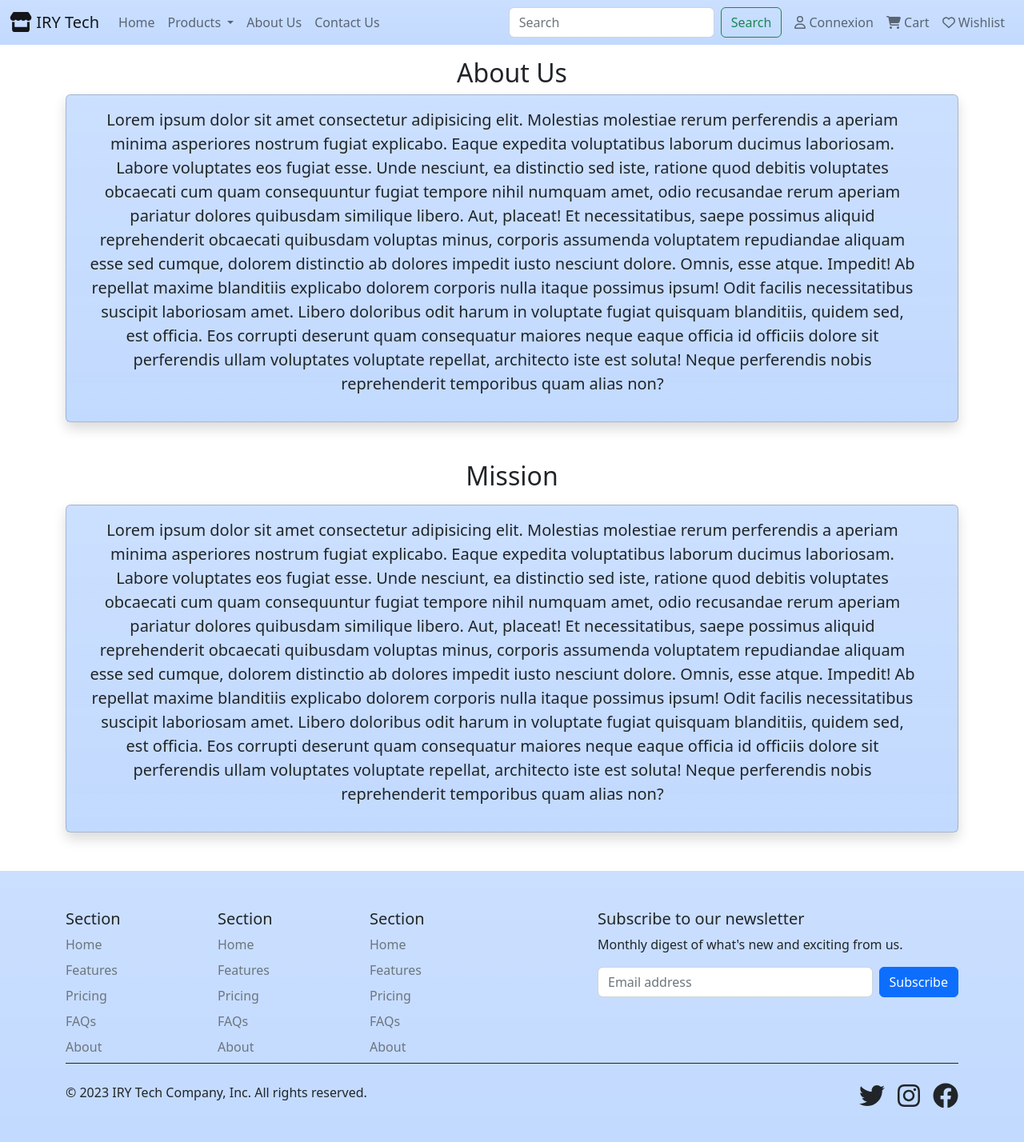
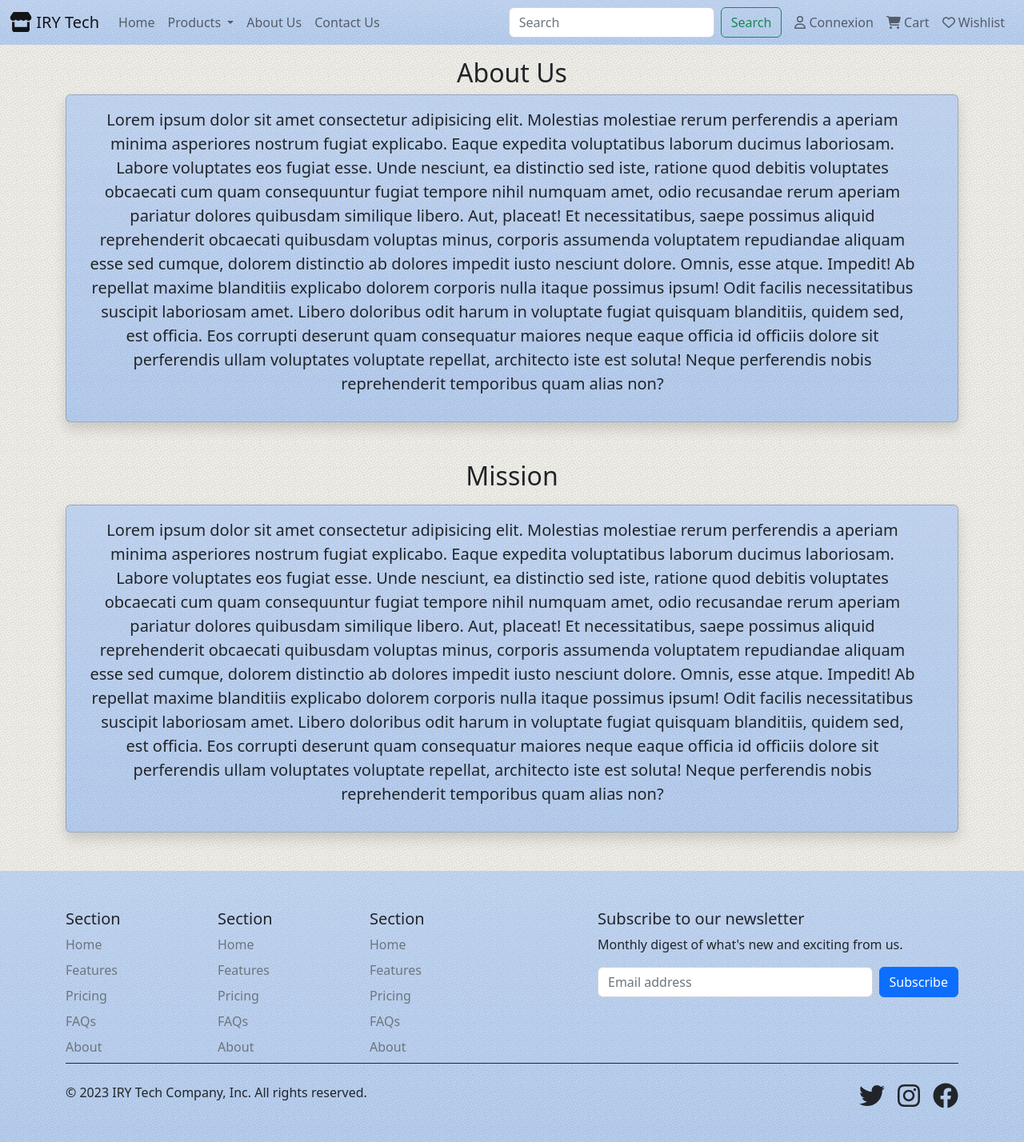
Before and after one commit to elghallali/EShop, a Django app: page /about/ in a window 1280 px wide. Shown: the whole page at 80% size. Run offline with Django 4.2, Linux system fonts and the light colour scheme; some libraries are stand-ins or nearby versions.

Commit message:
Update Project

```diff
--- a/core/static/css/style.css
+++ b/core/static/css/style.css
@@ -1,3 +1,8 @@
 ::-webkit-scrollbar {
     display: none;
 }
+
+
+.bg-body {
+    background: url('../images/bg.png');
+}
--- a/core/templates/base.html
+++ b/core/templates/base.html
@@ -15,7 +15,7 @@
         <link rel="stylesheet" href="{% static 'css/style.css'%}" />
         <link rel="icon" href="{% static 'images/store-solid.svg'%}" />
     </head>
-    <body>
+    <body class="bg-body">
 
         <nav class="navbar navbar-expand-lg bg-gradient bg-primary bg-opacity-25">
             <div class="container-fluid">
```
Also changed, not shown: core/static/images/bg.png (added).
